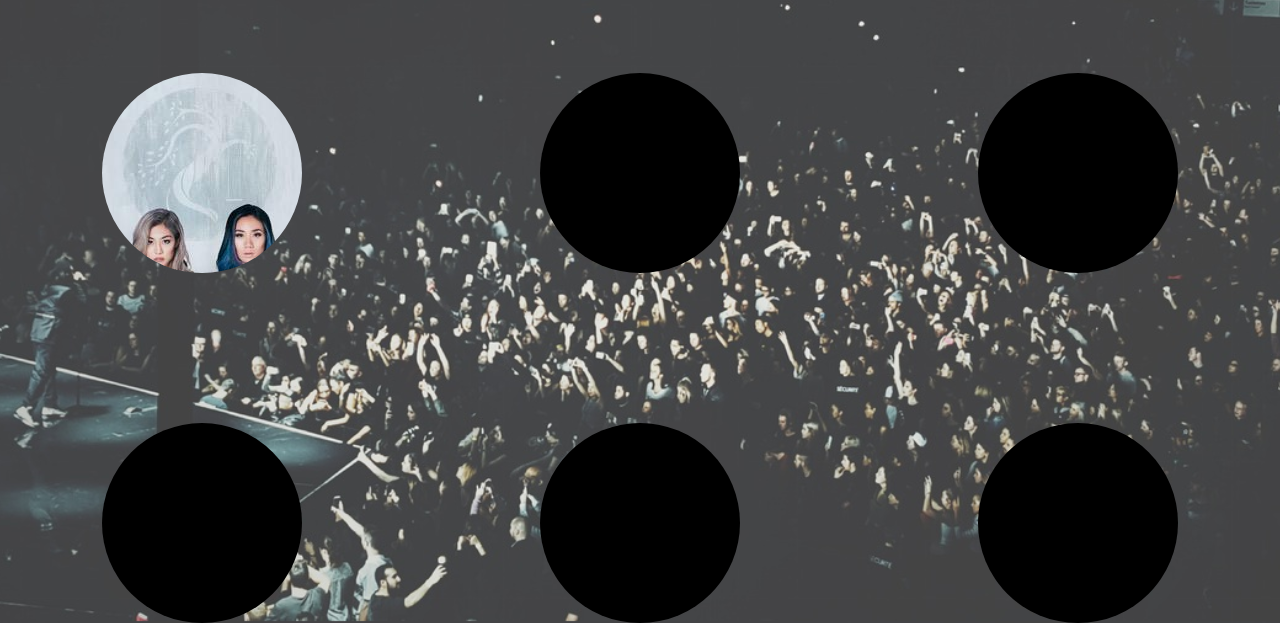
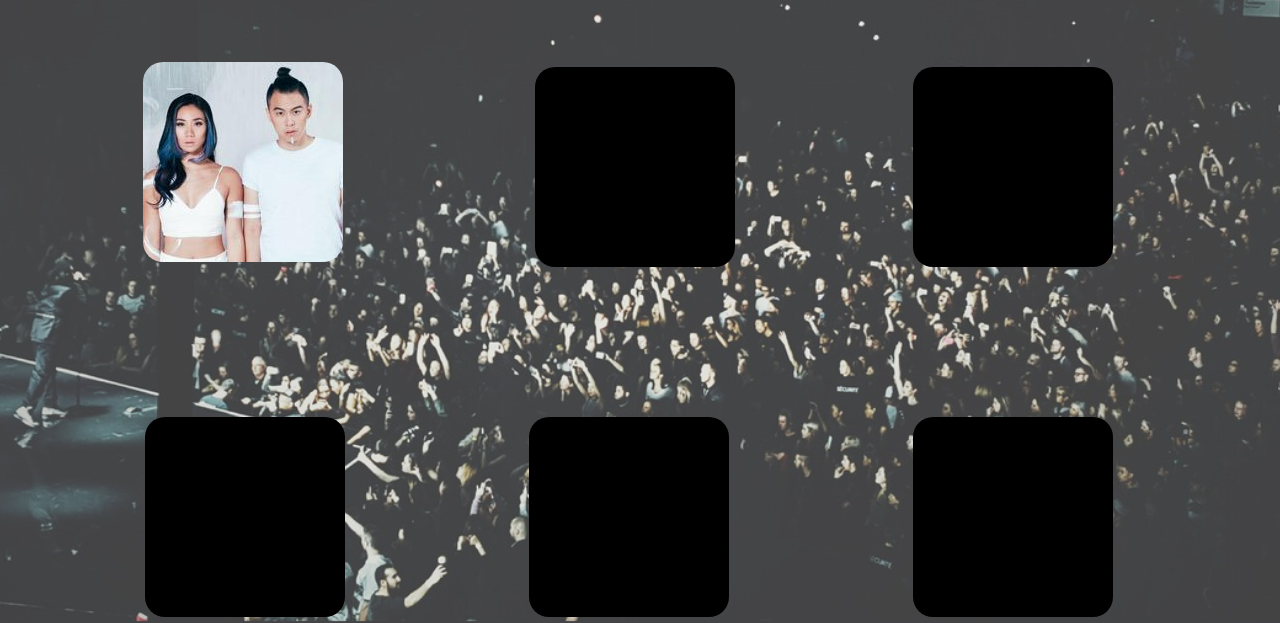
Before and after one commit to xhxhx/FEWD_Final-Project, a plain HTML site: page artist.html in a window 1280 px wide. Shown: the part 179-802 px from the top of the page. Drawn offline with nearby package versions, Linux system fonts and the light colour scheme.

Commit message:
Update_5th Mar

```diff
--- a/artist.html
+++ b/artist.html
@@ -35,7 +35,7 @@
 <h1>Local Talents</h1>
 
 <section class="circlebox">
-  <div class="rowone colone"></div>
+  <a href="samwillows.html"><div class="rowone colone"></div></a>
   <div class="rowone coltwo"></div>
   <div class="rowone colthree"></div>
   <div class="rowone colfour"></div>
--- a/css/artiststyle.css
+++ b/css/artiststyle.css
@@ -60,33 +60,51 @@ a:hover {
   display: flex;
   height: 70em;
   margin: 2% 0 4% 0;
+  padding: 0 8% 3% 8%;
   justify-content: space-between;
   flex-wrap: wrap;
+}
+.circlebox a {
+  margin: 2% 8% 0 3%;
 }
 .rowone {
   display: flex;
   background-color: black;
-  border-radius: 50%;
+  border-radius: 10%;
   width: 20em;
   height: 20em;
-  margin: 3% 8% 0;
-  transition-property: width, height, border-radius;
+  margin: 3% 6% 0 4%;
+  /*transition-property: width, height, border-radius;
   transition-duration: .2s, 1s;
-  transition-timing-function: linear;
+  transition-timing-function: linear;*/
+  /*animation-fill-mode: forwards;
+  animation:  bounceIn 1s ease-in-out 2s 3 forwards;*/
+  transition: all .2s ease-in-out;
 }
 
 .colone {
-  background: url('../images/samwillowband.jpg') no-repeat center center;
+  background: url('../images/samwillowband.jpg') no-repeat bottom right;
 }
 .rowone:hover {
-  border-radius: 10%;
+  transform: scale(1.1);
+  /*-ms-transform: scale(2,2); /* IE 9 */
+    /*-webkit-transform: scale(2,2); /* Safari */*/
+    /*transform: scale(2,2);*/*/
+  /*border-radius: 10%;
   width: 30em;
-  height: 20em;
-  /*margin: autp;*/
-  /*animation-fill-mode: forwards;
-  animation:  bounceIn 1s ease-in-out 2s 3 forwards;*/
+  height: 30em;*/
 }
 
-@media screen and (max-device-width: 800px) {
-
+@media screen and (max-device-width: 500px) {
+  .circlebox {
+    display: flex;
+    margin: 4% auto;
+    padding: 0 6% 3% 6%;
+  }
+  .rowone {
+    margin: 3% 6% 0 4%;
+  }
+  .header nav {
+    margin-left: 4%.
+  }
 }
```
